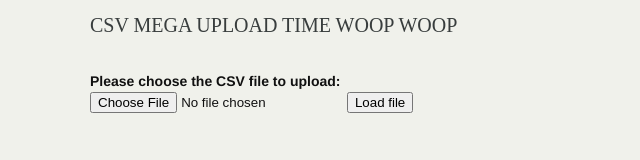
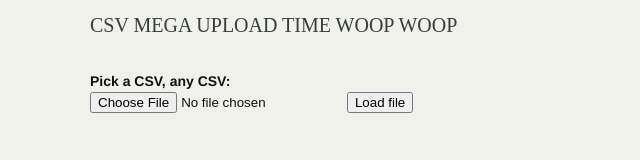
Before and after one commit to max-mapper/browser-csv-stream, a plain HTML site: page index.html in a window 1280 px wide. Shown: the whole page, without its empty margins (0-640 px from the left). Drawn offline with Linux system fonts and the light colour scheme.

Commit message:
readme tweaks

```diff
--- a/index.html
+++ b/index.html
@@ -29,7 +29,7 @@
     </div>
 
     <div id="wrapper">
-      <strong>Please choose the CSV file to upload:</strong><br />
+      <strong>Pick a CSV, any CSV:</strong><br />
       <input type="file" id="file" />
       <input id="upload" type="button" value="Load file" />
     </div>
```
Also changed, not shown: 1 other file.
